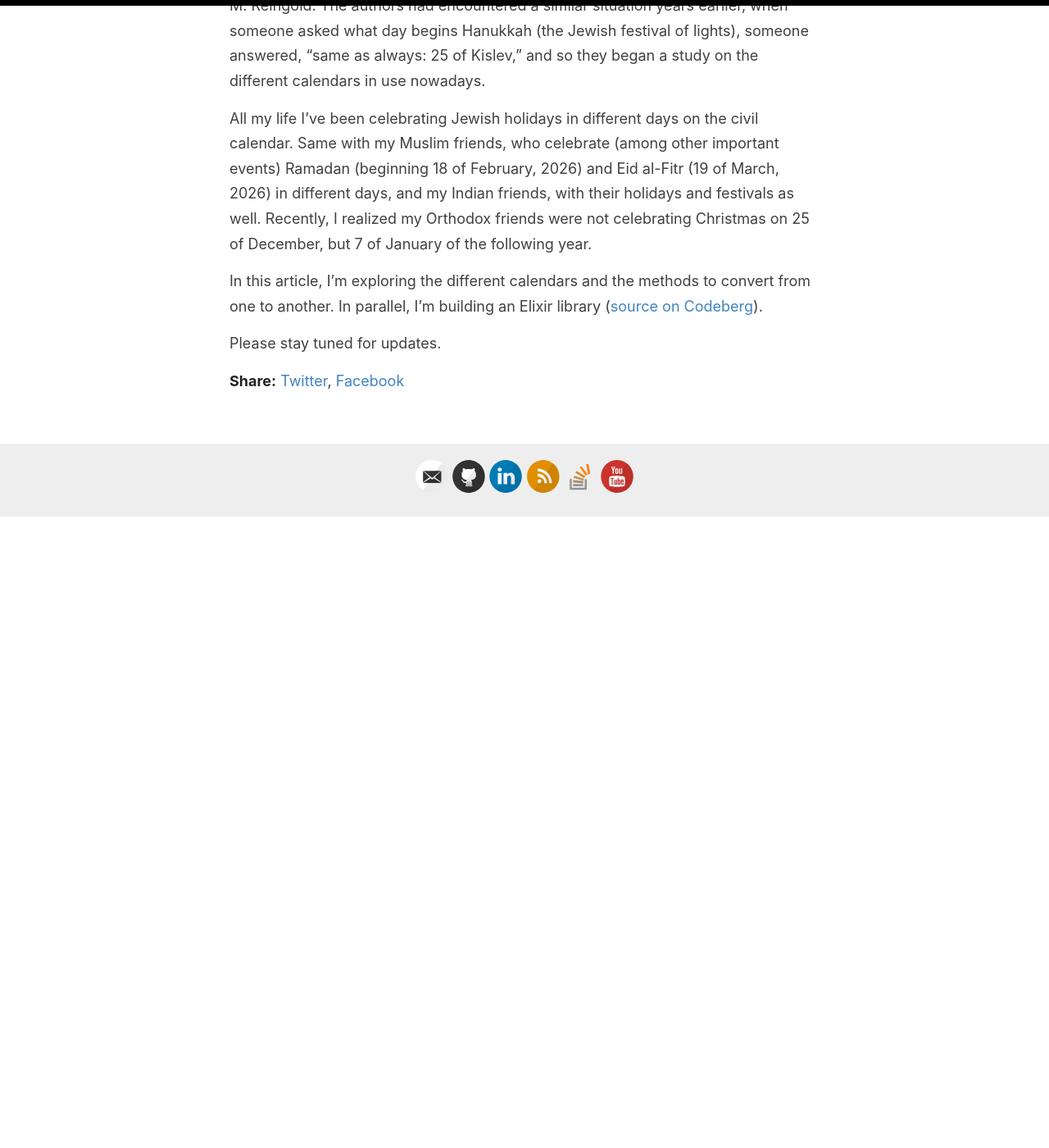
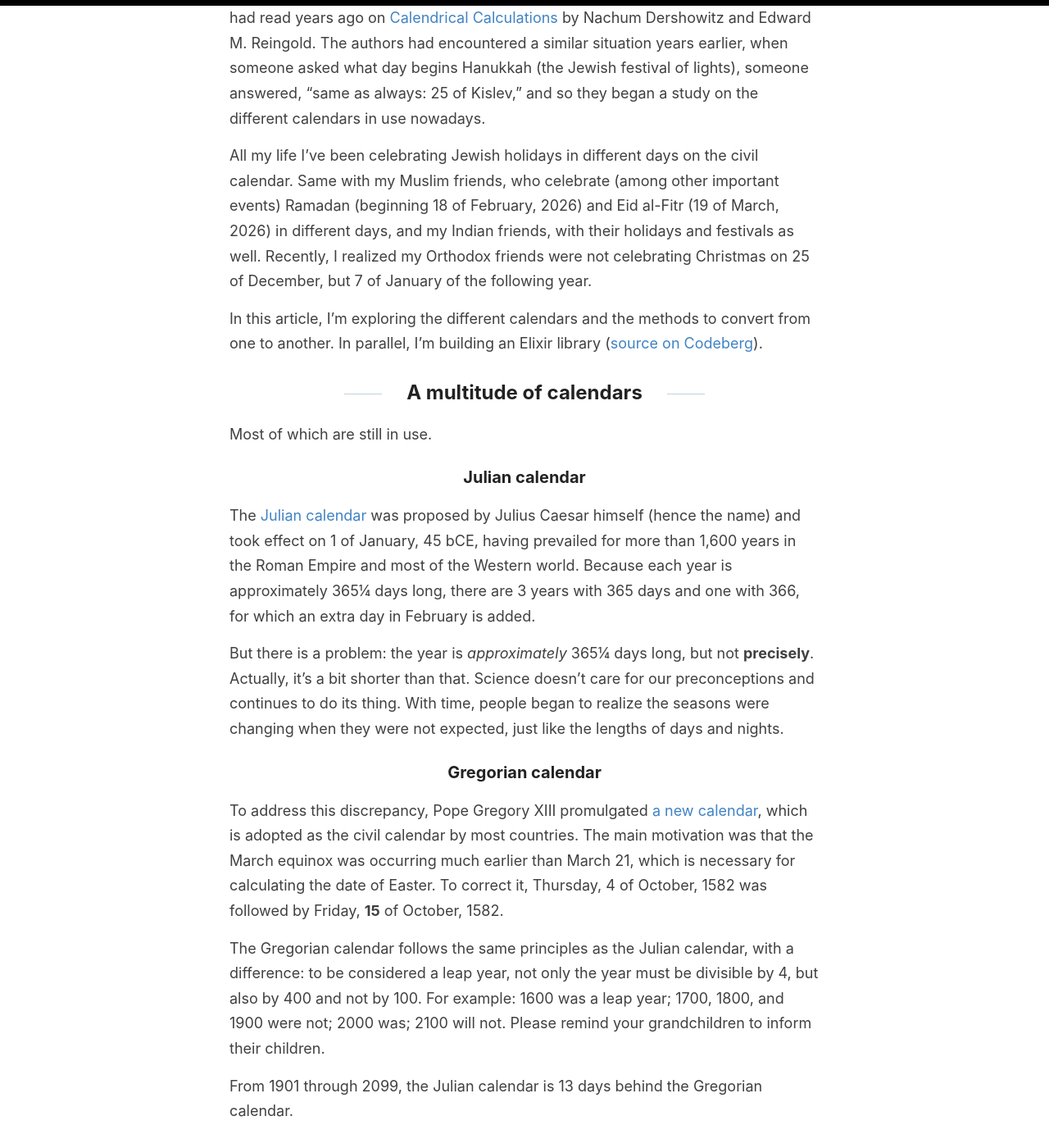
Before and after one commit to taflaj/taflaj.github.io, a Jekyll site: the page built from _posts/2026-03-08-calendars.md, in a window 1280 px wide and 1400 px high, scrolled down 1099 px. Shown: the whole window at 82% size. Built offline with Jekyll 4.4.1, drawn with Linux system fonts in a browser that asks for light colours; before the commit the page ends 1729 px from its top, so only the background shows below that; some of the changed text lies outside the part shown.

Commit message:
Calendars: Julian and Gregorian.

```diff
--- a/_posts/2026-03-08-calendars.md
+++ b/_posts/2026-03-08-calendars.md
@@ -4,15 +4,16 @@ title:  "Calendars, calendars, calendars everywhere"
 categories: calendars calculations
 excerpt_separator: <!--more-->
 date: 2026-03-08
+last_modified_at: 2026-03-09
 ---
 [![calendars](/assets/images/calendars.png)](/calendars/)
 <div style="font-size: 0.8em; text-align: right">Image source: Gemini</div>
 
 This article was initially published on International Women's Day in 2026. That's 8 of March, 2026.
 
-Or is it 19 of Adar I, 5786? Maybe 21 of February, 2026? Perhaps 19 of Ramadan, 1447?
+Or is it 19 of Adar I, 5786? Maybe 23 of February, 2026? Perhaps 19 of Ramadan, 1447?
 
-**All of the above!**
+Actually, **all of the above**!
 <!--more-->
 
 ## In the beginning…
@@ -23,4 +24,35 @@ All my life I've been celebrating Jewish holidays in different days on the civil
 
 In this article, I'm exploring the different calendars and the methods to convert from one to another. In parallel, I'm building an Elixir library ([source on Codeberg](https://codeberg.org/taflaj/calendars)).
 
-Please stay tuned for updates.
+## A multitude of calendars
+
+Most of which are still in use.
+
+### Julian calendar
+
+The [Julian calendar](https://en.wikipedia.org/wiki/Julian_calendar) was proposed by Julius Caesar himself (hence the name) and took effect on 1 of January, 45 bCE, having prevailed for more than 1,600 years in the Roman Empire and most of the Western world. Because each year is approximately 365¼ days long, there are 3 years with 365 days and one with 366, for which an extra day in February is added.
+
+But there is a problem: the year is *approximately* 365¼ days long, but not **precisely**. Actually, it's a bit shorter than that. Science doesn't care for our preconceptions and continues to do its thing. With time, people began to realize the seasons were changing when they were not expected, just like the lengths of days and nights.
+
+### Gregorian calendar
+
+To address this discrepancy, Pope Gregory XIII promulgated [a new calendar](https://en.wikipedia.org/wiki/Gregorian_calendar), which is adopted as the civil calendar by most countries. The main motivation was that the March equinox was occurring much earlier than March 21, which is necessary for calculating the date of Easter. To correct it, Thursday, 4 of October, 1582 was followed by Friday, **15** of October, 1582.
+
+The Gregorian calendar follows the same principles as the Julian calendar, with a difference: to be considered a leap year, not only the year must be divisible by 4, but also by 400 and not by 100. For example: 1600 was a leap year; 1700, 1800, and 1900 were not; 2000 was; 2100 will not. Please remind your grandchildren to inform their children.
+
+From 1901 through 2099, the Julian calendar is 13 days behind the Gregorian calendar.
+
+## In the end…
+
+Some people say, "it's 5 o'clock somewhere" as an excuse to drink wine any time. I'm sure there exist more calendars than I'm accounting for, which means it must be my birthday somewhere. I'll have some cake.
+
+---
+
+#### Revision history
+
+1. 2026-03-08: Original posting date.
+2. 2026-03-09: Julian and Gregorian calendars.
+
+Note: all dates are on the Gregorian calendar.
+
+---
```
